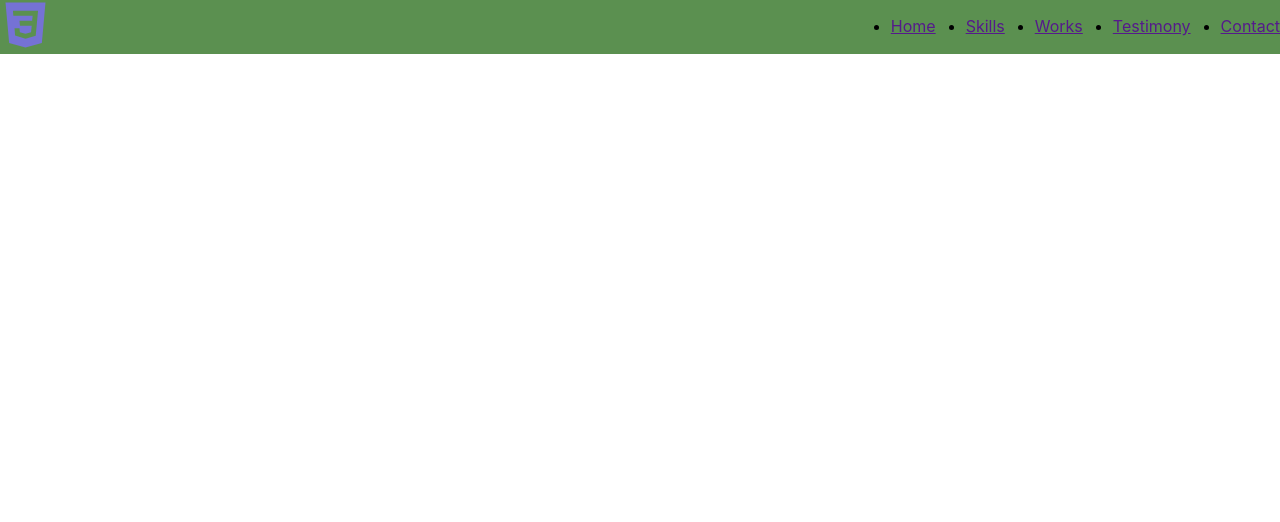
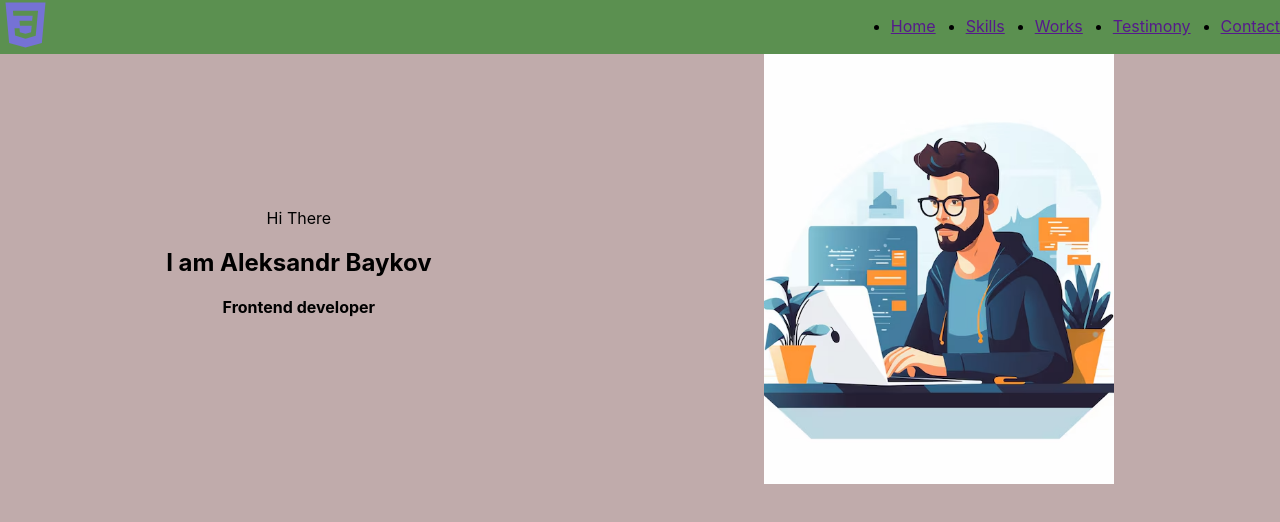
Before and after one commit to BaykovAleksandr/portfolio, a React (Vite) app: page / in a window 1280 px wide. Shown: the top 522 px of the page. Built offline with nearby package versions, Linux system fonts and the light colour scheme.

Commit message:
add main section

```diff
--- a/src/App.tsx
+++ b/src/App.tsx
@@ -1,14 +1,13 @@
 import './App.css'
-//import Logo from './components/logo/logo';
-//mport styled from "styled-components";
 import Header from './layout/header/Header';
+import Main from './layout/sections/main/Main';
 
 function App() {
     return (
         <div className="App">
-           <Header>
+           <Header/>
 
-           </Header>
+           <Main/>
         </div>
     )
 }
--- /dev/null
+++ b/src/components/FlexWrapper.tsx
@@ -0,0 +1,16 @@
+import styled from "styled-components";
+
+type FlexWrapperPropsType = {
+  direction?: string;
+  justify?: string;
+  align?: string;
+  wrap?: string;
+};
+
+export const FlexWrapper = styled.section<FlexWrapperPropsType>`
+  display: flex;
+  flex-direction: ${(props) => props.direction || "row"};
+  justify-content: ${(props) => props.justify || "flex-start"};
+  align-items: ${props => props.align || 'stretch'};
+  flex-wrap: ${props => props.wrap || 'nowrap'};
+`;
--- /dev/null
+++ b/src/layout/sections/main/Main.tsx
@@ -0,0 +1,38 @@
+import React from "react";
+import styled from "styled-components";
+import photo from "./../../../assets/images/photo.png";
+import { FlexWrapper } from "../../../components/FlexWrapper";
+
+export default function Main() {
+  return (
+    <StyledMain>
+      <FlexWrapper justify="space-around" align="center">
+        <div>
+          <span>Hi There</span>
+          <Name>I am Aleksandr Baykov</Name>
+          <MainTitle>Frontend developer</MainTitle>
+        </div>
+
+        <Photo src={photo} alt="" />
+      </FlexWrapper>
+    </StyledMain>
+  );
+}
+
+const StyledMain = styled.main`
+min-height: 100vh;
+background-color: #c0abab;
+
+`
+
+const Photo = styled.img`
+  width: 350px;
+  height: 430px;
+  object-fit: cover;
+`;
+
+const MainTitle = styled.h1`
+font-size: 16px`
+
+const Name = styled.h2`
+`
```
